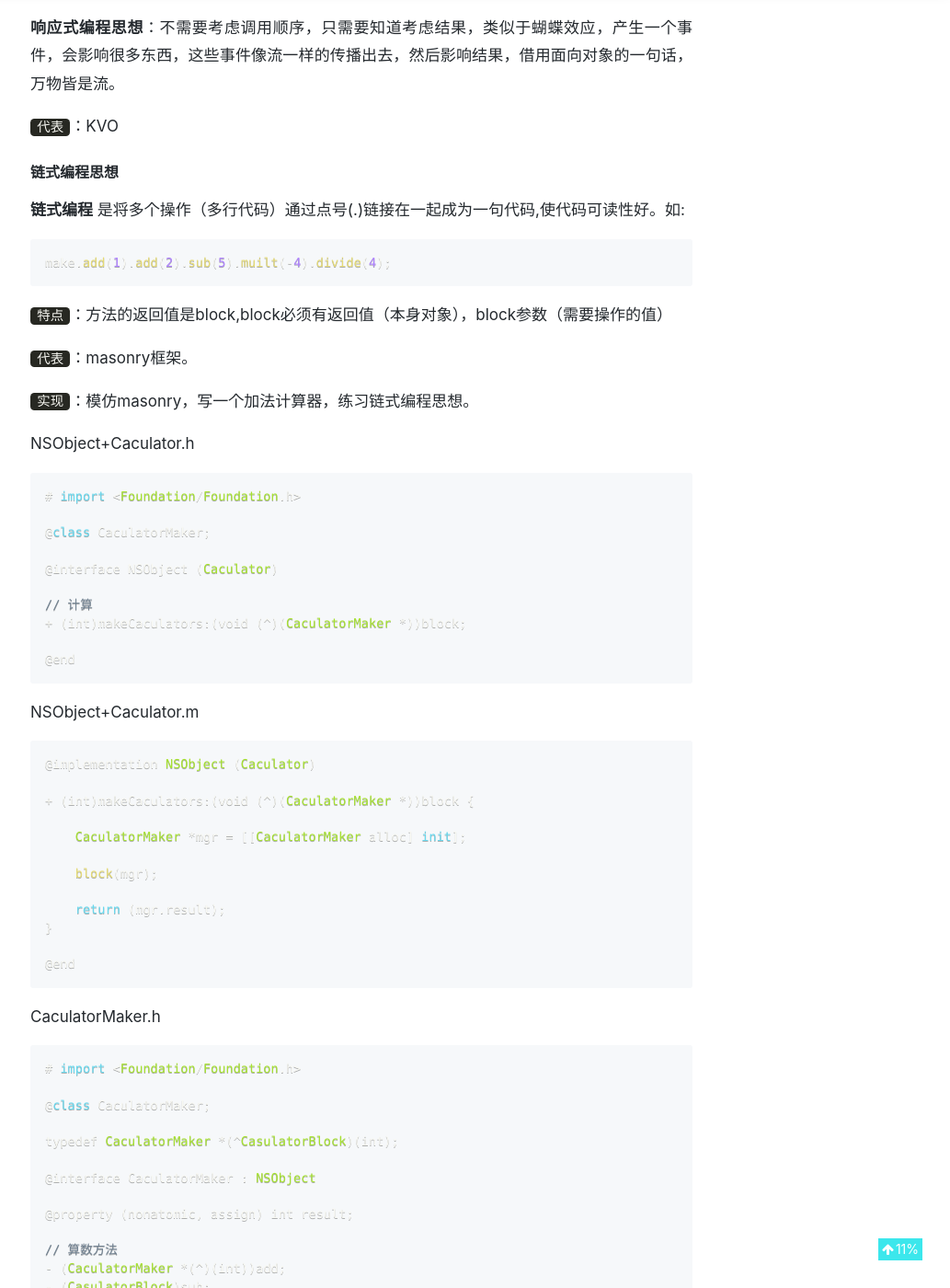
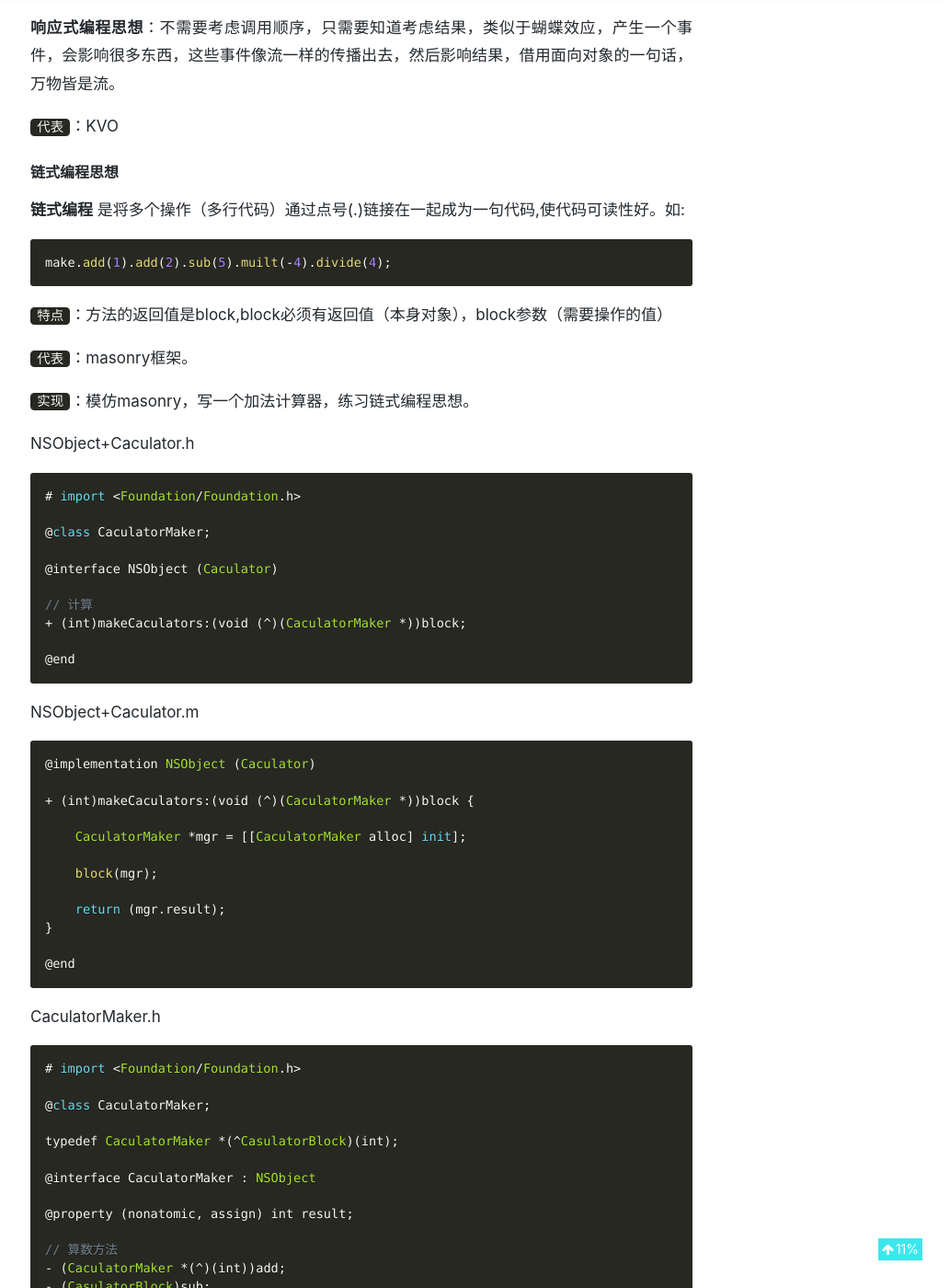
Before and after one commit to justde/justde.github.io, a Jekyll site: the page built from _posts/2016-12-26-ReactiveCocoa-基础.md, in a window 1280 px wide and 1400 px high, scrolled down 2074 px. Shown: the whole window at 92% size, without its empty margins (247-1280 px from the left). Built offline with Jekyll 4.4.1, drawn with Linux system fonts in a browser that asks for light colours; nearby versions of some CDN libraries; comment, search, counter and statistics services are not loaded; a style sheet for code colours, icons or effects is not loaded.

Commit message:
代码markdown效果

```diff
--- a/assets/css/prism.css
+++ b/assets/css/prism.css
@@ -38,7 +38,7 @@ pre[class*="language-"] {
 
 :not(pre) > code[class*="language-"],
 pre[class*="language-"] {
-	background: #272822;
+	background: #272822!important;
 }
 
 /* Inline code */
```
